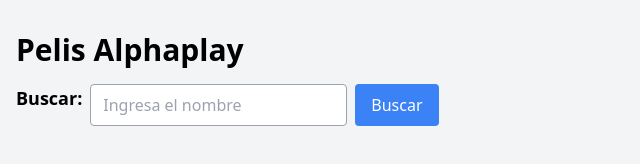
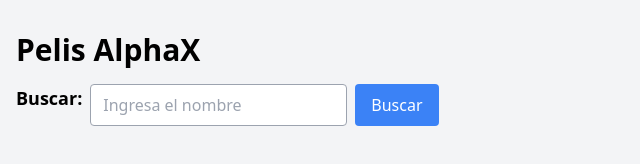
Before and after one commit to FabianBarua/xtreamPlayer, a plain HTML site: page index.html in a window 1280 px wide. Shown: the whole page, without its empty margins (0-640 px from the left). Drawn offline with nearby package versions, Linux system fonts and the light colour scheme; no server answers.

Commit message:
newPelis

```diff
--- a/index.html
+++ b/index.html
@@ -28,7 +28,7 @@
 </head>
 <body class="bg-gray-100">
   <div class="container mx-auto py-8">
-    <h1 class="text-3xl font-bold mb-4 ml-4 text-left">Pelis Alphaplay</h1>
+    <h1 class="text-3xl font-bold mb-4 ml-4 text-left">Pelis AlphaX</h1>
     <div class="flex items flex-col lg:flex-row lg:space-x-2 space-y-2 lg:space-y-0 mx-4 mb-4 bg-gray-">
         <label for="searchInput" class="text-lg font-semibold">Buscar:</label>
         <input type="text" id="searchInput" class="border border-gray-400 rounded px-3 py-2 focus:outline-none focus:border-blue-500" placeholder="Ingresa el nombre">
```
Also changed, not shown: 1 other file.
